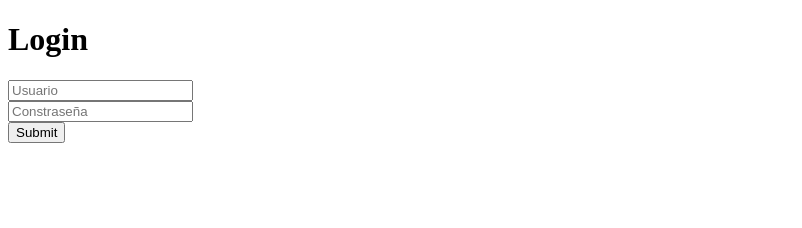
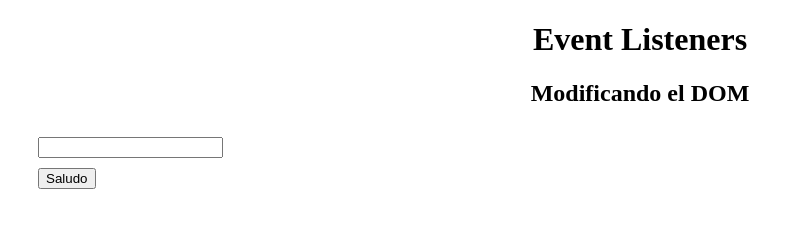
Before and after one commit to CodinGitHub/Javascript_25_EventListeners, a plain HTML site: page index.html in a window 1280 px wide. Shown: the whole page, without its empty margins (0-802 px from the left). Drawn offline with Linux system fonts and the light colour scheme.

Commit message:
script for video

```diff
--- a/index.html
+++ b/index.html
@@ -5,16 +5,16 @@
   <meta name="viewport" content="width=device-width, initial-scale=1.0">
   <link rel="stylesheet" href="./styles.css">
   <link rel="icon" type="image/png" sizes="32x32" href="./images/favicon-32x32.png">
-  <title>Frontend Mentor | Order summary card</title>
+  <title>Event Listeners | CodingTube</title>
 </head>
 <body>
-  <h1>Login</h1>
-  <form>
-    <input type="text" name="user" placeholder="Usuario"><br>
-    <input type="password" name="pass" placeholder="Constraseña"><br>
-    <input type="submit">
-  </form>
-  <!-- <button id="saludoBtn">Saludo</button> -->
+  <h1>Event Listeners</h1>
+  <h2>Modificando el DOM</h2>
+
+  <input type="text" id="userInput">
+
+  <button id="saludoBtn">Saludo</button>
+
   <script src="main.js"></script>
 </body>
 </html>
--- a/main.js
+++ b/main.js
@@ -1,11 +1,13 @@
-let submitBtn = document.querySelector('input[type="text"]');
-submitBtn.addEventListener('click', ()=>{
-    console.log('Se ha realizado un click');
+saludoBtn.addEventListener('click', saludo);
+
+// saludoBtn.removeEventListener('click', saludo);
+
+function saludo(event){
+    console.log(event.target.innerHTML);
+}
+
+userInput.addEventListener('keypress', (event)=>{
+    if(event.key === "Enter"){
+        console.log(event.target.value);
+    }
 });
-
-// function saludo(event){
-//     console.log(event.target.innerHTML);
-// }
-
-// saludoBtn.addEventListener('click', saludo);
-// saludoBtn.removeEventListener('click', saludo);
--- a/styles.css
+++ b/styles.css
@@ -1,19 +1,13 @@
-#abuelo,
-#padre,
-#hijo{
-    border: 1px solid;
-    padding: 20px;
-    border-radius: 8px;
+h1,
+h2{
+    text-align: center;
+
 }
-#abuelo{
-    height: 300px;
-    background-color: blueviolet;
+input{
+    display: block;
+    margin: 30px 0 10px 30px;
 }
-#padre{
-    height: 200px;
-    background-color: brown;
+button{
+    display: block;
+    margin-left: 30px;
 }
-#hijo{
-    height: 100px;
-    background-color: aquamarine;
-}
```
